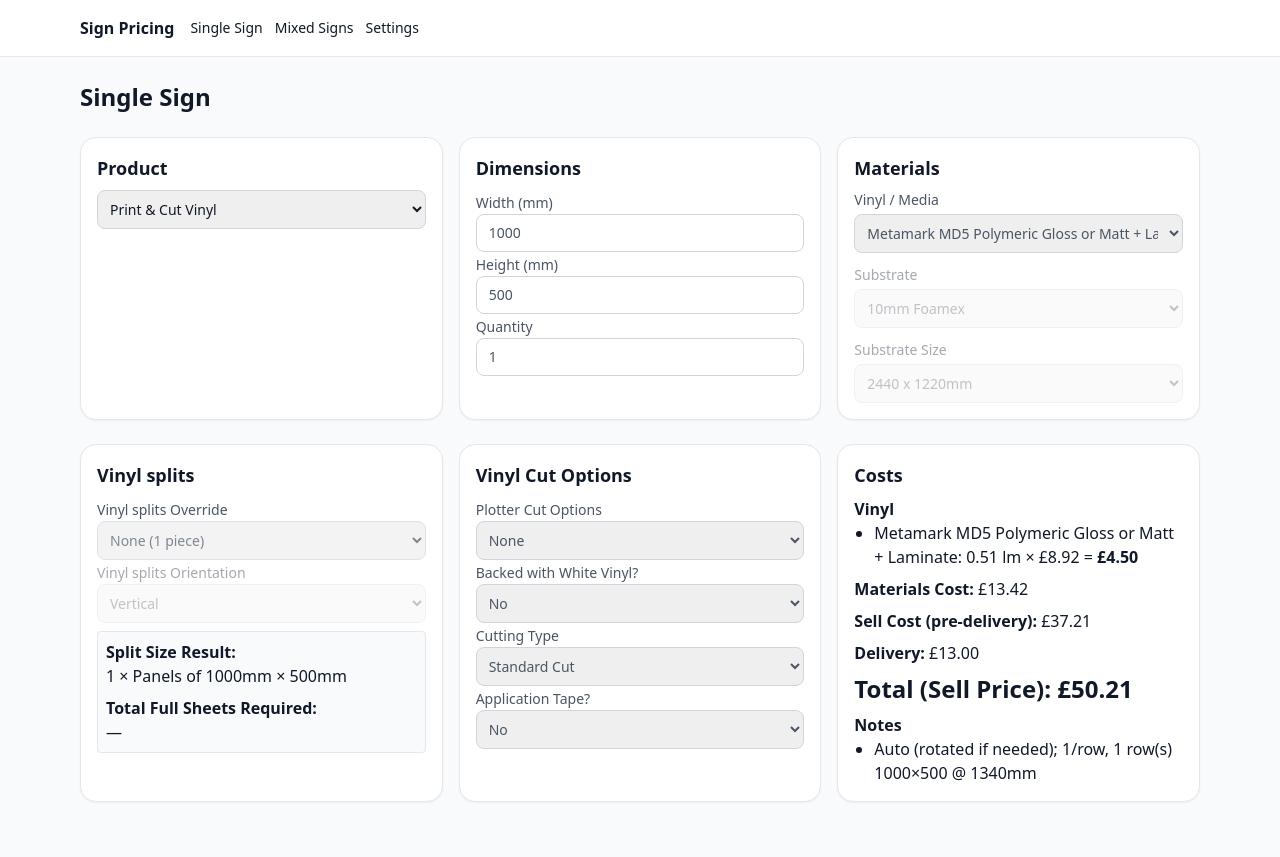
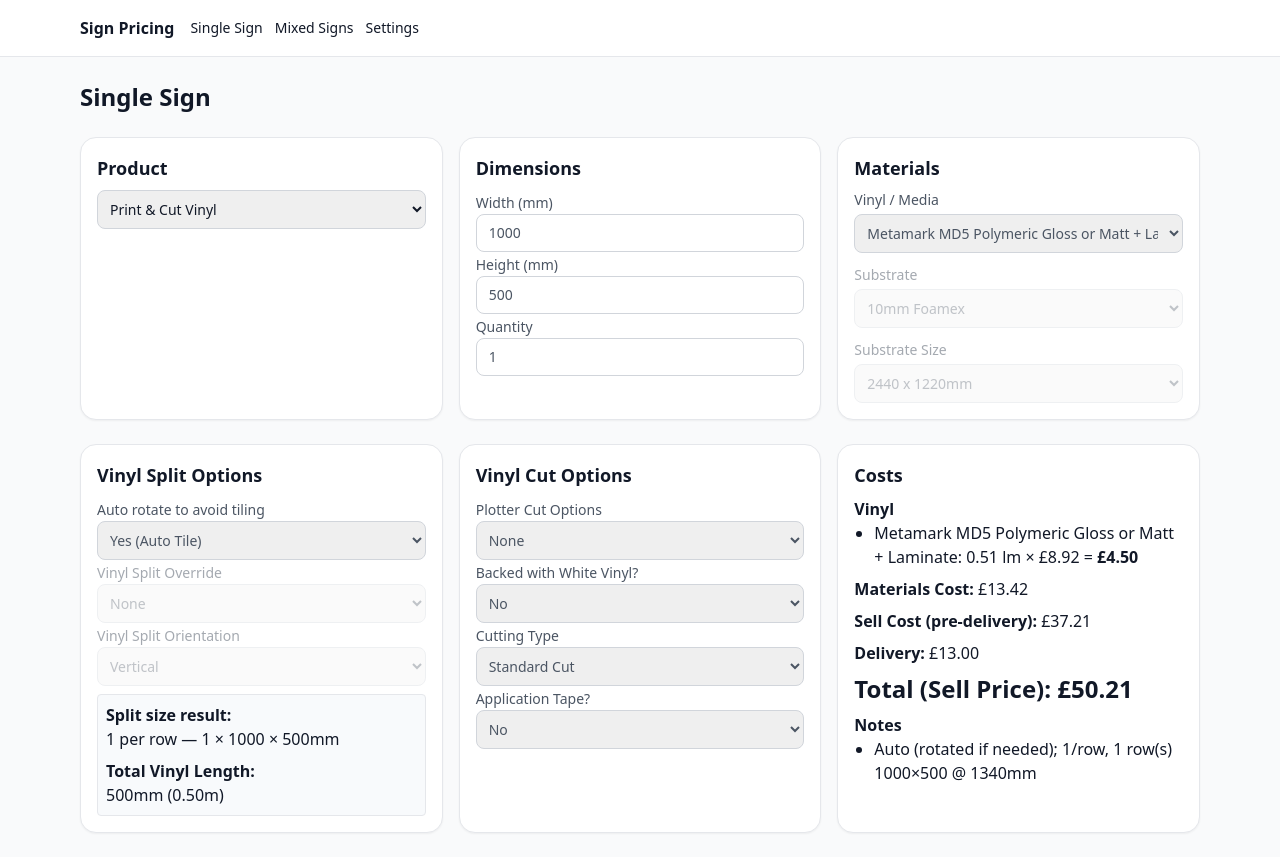
Before and after one commit to mrreiddavid74-bot/Final, a Next.js app: page /single in a window 1280 px wide. Before the commit the page ends 826 px from the top, so only its background shows below. Built offline with nearby package versions, Linux system fonts and the light colour scheme.

Commit message:
update card order and visibility

```diff
--- a/app/single/page.tsx
+++ b/app/single/page.tsx
@@ -13,8 +13,6 @@ import type {
   Substrate,
   SingleSignInput,
   PriceBreakdown,
-  PlotterCut,
-  CuttingStyle,
 } from '@/lib/types'
 
 // UI pieces
@@ -27,10 +25,10 @@ import VinylCutOptionsCard from '@/components/VinylCutOptionsCard'
 import CostsCard from '@/components/CostsCard'
 
 const MODES: { id: Mode; label: string }[] = [
-  { id: 'SolidColourCutVinyl', label: 'Solid Colour Cut Vinyl Only' },
-  { id: 'PrintAndCutVinyl',    label: 'Print & Cut Vinyl' },
+  { id: 'SolidColourCutVinyl',     label: 'Solid Colour Cut Vinyl Only' },
+  { id: 'PrintAndCutVinyl',        label: 'Print & Cut Vinyl' },
   { id: 'PrintedVinylOnSubstrate', label: 'Printed Vinyl mounted to a substrate' },
-  { id: 'SubstrateOnly',       label: 'Substrate Only' },
+  { id: 'SubstrateOnly',           label: 'Substrate Only' },
 ]
 
 // helpers
@@ -59,7 +57,7 @@ export default function SinglePage() {
     finishing: 'None' as Finishing,
     complexity: 'Standard' as Complexity,
 
-    // Vinyl tiling
+    // Vinyl tiling (panels used for substrate splits naming, reused as "Vinyl splits" visual)
     panelSplits: 0,
     panelOrientation: 'Vertical',
 
@@ -177,13 +175,9 @@ export default function SinglePage() {
   }, [subGroupKey, subGroups])
 
   // Convenience flags
-  const isVinylProdOnly =
-      input.mode === 'SolidColourCutVinyl' ||
-      input.mode === 'PrintAndCutVinyl'
-  const isSubstrateProduct =
-      input.mode === 'PrintedVinylOnSubstrate' || input.mode === 'SubstrateOnly'
-  const showVinylOptions = input.mode === 'PrintedVinylOnSubstrate'
-  const showCutOptions = input.mode === 'PrintAndCutVinyl' || input.mode === 'SolidColourCutVinyl'
+  const isVinylOnlyMode   = input.mode === 'SolidColourCutVinyl' || input.mode === 'PrintAndCutVinyl'
+  const isSubstrateMode   = input.mode === 'PrintedVinylOnSubstrate' || input.mode === 'SubstrateOnly'
+  const hasVinylSelected  = !!input.vinylId && input.mode !== 'SubstrateOnly'
 
   // Current substrate variant
   const currentSubVariant = useMemo(
@@ -223,7 +217,7 @@ export default function SinglePage() {
   }, [input.widthMm, input.heightMm, usableSheet.w, usableSheet.h])
 
   useEffect(() => {
-    if (!isSubstrateProduct || !currentSubVariant) return
+    if (!isSubstrateMode || !currentSubVariant) return
     const curOri: Orientation = input.panelOrientation ?? 'Vertical'
     const allowedCur = allowedSplitsForOrientation[curOri]
     const cur = input.panelSplits ?? 0
@@ -236,24 +230,23 @@ export default function SinglePage() {
     if (allowedOther.includes(0)) { setInput(prev => ({ ...prev, panelOrientation: otherOri, panelSplits: 0 })); return }
     const smallestOther = allowedOther.find(n => n >= 2)
     if (smallestOther != null) setInput(prev => ({ ...prev, panelOrientation: otherOri, panelSplits: smallestOther }))
-  }, [allowedSplitsForOrientation, isSubstrateProduct, currentSubVariant, input.panelOrientation, input.panelSplits])
+  }, [allowedSplitsForOrientation, isSubstrateMode, currentSubVariant, input.panelOrientation, input.panelSplits])
 
   // Ready to price?
   const needsVinyl = input.mode !== 'SubstrateOnly'
-  const needsSub = isSubstrateProduct
+  const needsSub   = isSubstrateMode
   const ready =
       !loading &&
       (!needsVinyl || (!!input.vinylId && media.some(m => m.id === input.vinylId))) &&
-      (!needsSub || (!!input.substrateId && substrates.some(s => s.id === input.substrateId)))
+      (!needsSub   || (!!input.substrateId && substrates.some(s => s.id === input.substrateId)))
 
-  // Pricing (guarded, kept in sync with the Vinyl Split Options UI)
+  // Pricing (kept in sync with the Vinyl Split Options UI)
   const result: PriceBreakdown | { error: string } | null = useMemo(() => {
     if (!ready) return null
     try {
       return priceSingle(
           {
             ...input,
-            // keep costs in sync with the "Vinyl Split Options" UI
             vinylAuto: vinylAutoMode === 'auto',
             vinylSplitOverride: vinylAutoMode === 'custom' ? vinylSplitOverride : 0,
             vinylSplitOrientation: vinylOrientation,
@@ -278,15 +271,103 @@ export default function SinglePage() {
     return { panelsText }
   }, [input.panelSplits, input.panelOrientation, input.widthMm, input.heightMm])
 
-  // ---------- VINYL SPLIT OPTIONS PREVIEW (display only) ----------
+  // ---------- VINYL SPLIT OPTIONS PREVIEW (matches pricing formulas) ----------
   const vinylPreview = useMemo(() => {
-    // keep your existing working preview block here;
-    // no changes needed for the new cut options.
-    // (Use the one you already have in your split version.)
-    return { text: '—', lmText: '—' } // placeholder if you trimmed it locally
-  }, [/* same deps as your current preview */])
-  const splitCardTitle =
-      input.mode === 'SubstrateOnly' ? 'Substrate Splits' : 'Vinyl splits'
+    const m = media.find(x => x.id === input.vinylId)
+    if (!m) return { text: '—', lmText: '—' }
+
+    const masterCap = DEFAULT_SETTINGS.masterMaxPrintWidthMm || Infinity
+    const effW = Math.min(masterCap, m.rollPrintableWidthMm, m.maxPrintWidthMm ?? Infinity)
+    const gutter = DEFAULT_SETTINGS.vinylMarginMm ?? 0
+    const overlap = DEFAULT_SETTINGS.tileOverlapMm ?? 0
+    const W = input.widthMm || 0
+    const H = input.heightMm || 0
+    const Q = Math.max(1, input.qty || 1)
+
+    const perRow = (acrossDim: number) => Math.max(1, Math.floor(effW / (acrossDim + gutter)))
+    const mmText = (mm: number) => `${Math.round(mm)}mm (${(mm / 1000).toFixed(2)}m)`
+
+    // helpers mirroring pricing.ts
+    const packAcross = (acrossDim: number, lengthDim: number, pieces: number) => {
+      const pr = perRow(acrossDim)
+      const rows = Math.ceil(pieces / pr)
+      const totalMm = rows * lengthDim + Math.max(0, rows - 1) * gutter
+      return { across: pr, rows, totalMm }
+    }
+    const tileColumnsTotal = (acrossDim: number, lengthDim: number, pieces: number) => {
+      const denom = Math.max(1, effW - overlap)
+      const cols = Math.ceil((acrossDim + overlap) / denom)
+      const totalMm = cols * (lengthDim + gutter) * pieces
+      return { cols, totalMm }
+    }
+
+    // AUTO (rotate to avoid tiling if possible)
+    if (vinylAutoMode === 'auto' && vinylSplitOverride === 0) {
+      const fitsAsIs = W <= effW
+      const fitsRot  = H <= effW
+      if (fitsAsIs || fitsRot) {
+        const cand: Array<{ across: number; rows: number; totalMm: number; label: string }> = []
+        if (fitsAsIs) cand.push({ ...packAcross(W, H, Q), label: `${Math.round(W)} × ${Math.round(H)}mm` })
+        if (fitsRot)  cand.push({ ...packAcross(H, W, Q), label: `${Math.round(W)} × ${Math.round(H)}mm` })
+        const pick = cand.reduce((a, b) => (a.totalMm <= b.totalMm ? a : b))
+        return { text: `${pick.across} per row — 1 × ${Math.round(W)} × ${Math.round(H)}mm`, lmText: mmText(pick.totalMm) }
+      }
+      // need tiling
+      const t = tileColumnsTotal(W, H, Q)
+      const tileW = W / t.cols
+      const across = perRow(tileW)
+      return {
+        text: `${across} per row — ${t.cols} × ${Math.round(W / t.cols)} × ${Math.round(H)}mm`,
+        lmText: mmText(t.totalMm)
+      }
+    }
+
+    // CUSTOM (override)
+    const n = Math.max(1, vinylSplitOverride)
+    const pieces = Q * n
+    const baseW = vinylOrientation === 'Vertical' ? W / n : W
+    const baseH = vinylOrientation === 'Vertical' ? H : H / n
+
+    const candidates: Array<{ across?: number; rows?: number; totalMm: number; cols?: number; rotated?: boolean }> = []
+
+    if (baseW <= effW) {
+      const p = packAcross(baseW, baseH, pieces)
+      candidates.push({ ...p })
+    }
+    if (baseH <= effW) {
+      const p = packAcross(baseH, baseW, pieces)
+      candidates.push({ ...p, rotated: true })
+    }
+    if (!candidates.length) {
+      const ta = tileColumnsTotal(baseW, baseH, pieces)
+      const tb = tileColumnsTotal(baseH, baseW, pieces)
+      const pick = ta.totalMm <= tb.totalMm ? { ...ta, rotated: false } : { ...tb, rotated: true }
+      const acrossDim = pick.rotated ? baseH : baseW
+      const tileAcross = acrossDim / (pick.cols || 1)
+      const across = perRow(tileAcross)
+      const disp = n > 1
+          ? `${across} per row — ${n} × ${Math.round(baseW)} × ${Math.round(baseH)}mm`
+          : `${across} per row — 1 × ${Math.round(W)} × ${Math.round(H)}mm`
+      return { text: disp, lmText: mmText(pick.totalMm) }
+    } else {
+      const pick = candidates.reduce((a, b) => (a.totalMm <= b.totalMm ? a : b))
+      const disp = n > 1
+          ? `${pick.across} per row — ${n} × ${Math.round(baseW)} × ${Math.round(baseH)}mm`
+          : `${pick.across} per row — 1 × ${Math.round(W)} × ${Math.round(H)}mm`
+      return { text: disp, lmText: mmText(pick.totalMm) }
+    }
+  }, [
+    media,
+    input.vinylId,
+    input.widthMm,
+    input.heightMm,
+    input.qty,
+    vinylAutoMode,
+    vinylSplitOverride,
+    vinylOrientation,
+  ])
+
+  // ---------- LAYOUT ----------
   return (
       <div className="space-y-6">
         <h1 className="h1">Single Sign</h1>
@@ -310,22 +391,50 @@ export default function SinglePage() {
               vinylId={input.vinylId}
               onVinylChange={(id) => setInput({ ...input, vinylId: id })}
               isVinylDisabled={input.mode === 'SubstrateOnly'}
-              isSubstrateProduct={isSubstrateProduct}
+              isSubstrateProduct={isSubstrateMode}
               subGroups={subGroups}
               subGroupKey={subGroupKey}
               setSubGroupKey={setSubGroupKey}
               substrateId={input.substrateId}
               onSubstrateChange={(id) => setInput(prev => ({ ...prev, substrateId: id }))}
               fmtSize={fmtSize}
-              isVinylProdOnly={isVinylProdOnly}
+              isVinylProdOnly={isVinylOnlyMode}
           />
         </div>
 
         {/* Second row */}
+        {isVinylOnlyMode ? (
+            // For "Print & Cut Vinyl" and "Solid Colour Cut Vinyl Only": show Vinyl Split Options in the first slot.
+            <div className="grid grid-cols-1 lg:grid-cols-3 gap-4">
+              <VinylSplitOptionsCard
+                  hasVinyl={hasVinylSelected}
+                  vinylAutoMode={vinylAutoMode}
+                  setVinylAutoMode={setVinylAutoMode}
+                  vinylSplitOverride={vinylSplitOverride}
+                  setVinylSplitOverride={setVinylSplitOverride}
+                  vinylOrientation={vinylOrientation}
+                  setVinylOrientation={setVinylOrientation}
+                  previewText={vinylPreview.text}
+                  previewLmText={vinylPreview.lmText}
+              />
+
+              {/* Keep Vinyl Cut Options next, then Costs */}
+              <VinylCutOptionsCard
+                  show={true}
+                  plotterCut={input.plotterCut ?? 'None'}
+                  backedWithWhite={!!input.backedWithWhite}
+                  cuttingStyle={input.cuttingStyle ?? 'Standard'}
+                  applicationTape={!!input.applicationTape}
+                  onChange={(patch) => setInput({ ...input, ...patch })}
+              />
+
+              <CostsCard loading={loading} ready={ready} result={result} />
+            </div>
+        ) : (
+            // Substrate products: keep Substrate Splits first, Vinyl Split Options second, Costs third.
             <div className="grid grid-cols-1 lg:grid-cols-3 gap-4">
               <SubstrateSplitsCard
-              title={splitCardTitle}
-              isSubstrateProduct={isSubstrateProduct}
+                  isSubstrateProduct={isSubstrateMode}
                   currentSubVariant={currentSubVariant}
                   panelSplits={input.panelSplits ?? 0}
                   panelOrientation={input.panelOrientation ?? 'Vertical'}
@@ -336,9 +445,8 @@ export default function SinglePage() {
                   result={result}
               />
 
-          {isSubstrateProduct ? (
               <VinylSplitOptionsCard
-                  hasVinyl={!!input.vinylId}
+                  hasVinyl={hasVinylSelected}
                   vinylAutoMode={vinylAutoMode}
                   setVinylAutoMode={setVinylAutoMode}
                   vinylSplitOverride={vinylSplitOverride}
@@ -348,22 +456,10 @@ export default function SinglePage() {
                   previewText={vinylPreview.text}
                   previewLmText={vinylPreview.lmText}
               />
-          ) : (
-              ""
-          )}
-
-          {/* NEW: Vinyl Cut Options (only for Print & Cut or Solid Colour) */}
-          <VinylCutOptionsCard
-              show={showCutOptions}
-              plotterCut={input.plotterCut ?? 'None'}
-              backedWithWhite={!!input.backedWithWhite}
-              cuttingStyle={input.cuttingStyle ?? 'Standard'}
-              applicationTape={!!input.applicationTape}
-              onChange={(patch) => setInput({ ...input, ...patch })}
-          />
 
               <CostsCard loading={loading} ready={ready} result={result} />
             </div>
+        )}
       </div>
   )
 }
--- a/components/SubstrateSplitsCard.tsx
+++ b/components/SubstrateSplitsCard.tsx
@@ -3,7 +3,6 @@ import Card from '@/components/Card'
 import type { Orientation, PriceBreakdown, Substrate } from '@/lib/types'
 
 export default function SubstrateSplitsCard({
-                                                title,
                                                 isSubstrateProduct,
                                                 currentSubVariant,
                                                 panelSplits,
@@ -14,7 +13,6 @@ export default function SubstrateSplitsCard({
                                                 splitPreviewText,
                                                 result,
                                             }: {
-    title: string
     isSubstrateProduct: boolean
     currentSubVariant?: Substrate
     panelSplits: number
@@ -29,16 +27,12 @@ export default function SubstrateSplitsCard({
 
     return (
         <Card>
-            <h2 className="h2 mb-2">{title}</h2>
+            <h2 className="h2 mb-2">Substrate Splits</h2>
 
             <label className="label">
-                {title} Override
-                <select
-                    className="select"
-                    value={panelSplits}
-                    disabled={!isSubstrateProduct || !currentSubVariant}
-                    onChange={e => onSplitsChange(+e.target.value)}
-                >
+                Substrate Split Override
+                <select className="select" value={panelSplits} disabled={!isSubstrateProduct || !currentSubVariant}
+                        onChange={e => onSplitsChange(+e.target.value)}>
                     <option value={0} disabled={!allowed.has(0)}>None (1 piece)</option>
                     {[2,3,4,5,6].map(n => (
                         <option key={n} value={n} disabled={!allowed.has(n)}>{n}</option>
@@ -47,13 +41,10 @@ export default function SubstrateSplitsCard({
             </label>
 
             <label className={`label ${panelSplits === 0 ? 'opacity-50' : ''}`}>
-                {title} Orientation
-                <select
-                    className="select"
-                    value={panelOrientation}
-                    onChange={e => onOrientationChange(e.target.value as Orientation)}
-                    disabled={!isSubstrateProduct || !currentSubVariant || panelSplits === 0}
-                >
+                Substrate Split Orientation
+                <select className="select" value={panelOrientation}
+                        onChange={e => onOrientationChange(e.target.value as Orientation)}
+                        disabled={!isSubstrateProduct || !currentSubVariant || panelSplits === 0}>
                     <option>Vertical</option>
                     <option>Horizontal</option>
                 </select>
```
Lines whose indentation alone changed are shown as unchanged.
